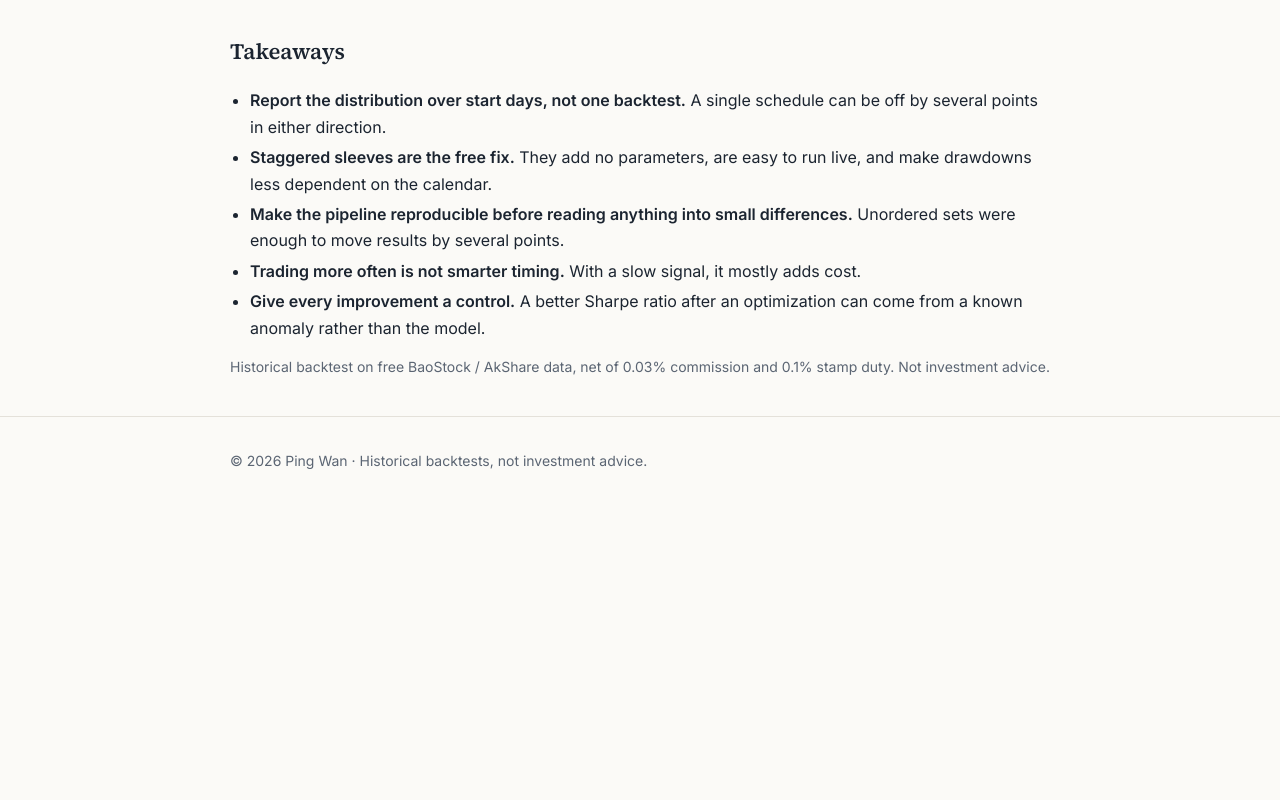
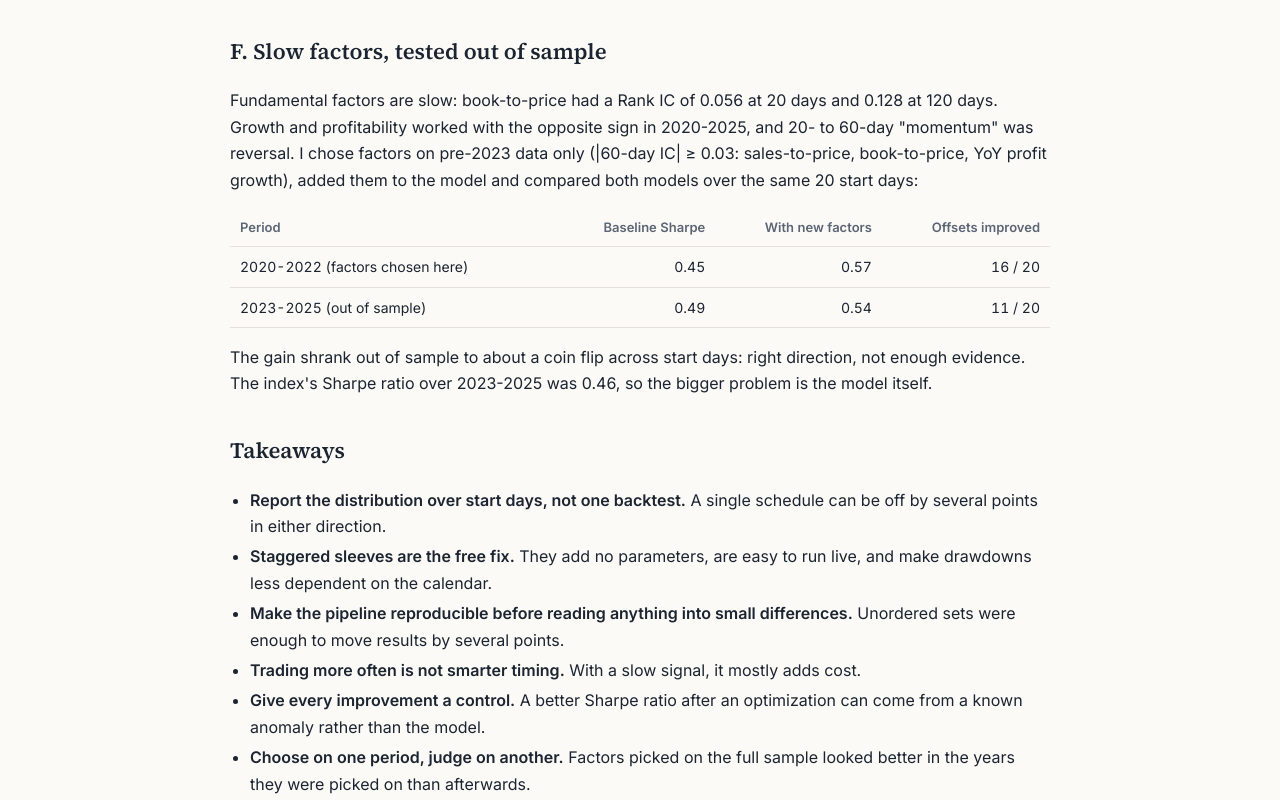
Before and after one commit to wwwppppinnewyork/wwwppppinnewyork.github.io, a plain HTML site: page projects/rebalance-timing.html in a window 1280 px wide. Shown: the part 3234-4034 px from the top of the page. Before the commit the page ends 3754 px from the top, so only its background shows below. Drawn offline with Linux system fonts and the light colour scheme.

Commit message:
Add slow-factor out-of-sample results to timing study
Co-Authored-By: Claude Opus 5.5 <noreply@anthropic.com>

```diff
--- a/projects/rebalance-timing.html
+++ b/projects/rebalance-timing.html
@@ -72,6 +72,15 @@
   </table></div>
   <p>The beta cap cut the drawdown by 11 points but left the Sharpe ratio unchanged. Minimizing beta raised it to 0.75, but the control that ignores the model does just as well. The gain is the low-beta anomaly, not my stock selection.</p>
 
+  <h2>F. Slow factors, tested out of sample</h2>
+  <p>Fundamental factors are slow: book-to-price had a Rank IC of 0.056 at 20 days and 0.128 at 120 days. Growth and profitability worked with the opposite sign in 2020-2025, and 20- to 60-day "momentum" was reversal. I chose factors on pre-2023 data only (|60-day IC| &ge; 0.03: sales-to-price, book-to-price, YoY profit growth), added them to the model and compared both models over the same 20 start days:</p>
+  <div class="table-wrap"><table>
+    <tr><th>Period</th><th class="num">Baseline Sharpe</th><th class="num">With new factors</th><th class="num">Offsets improved</th></tr>
+    <tr><td>2020-2022 (factors chosen here)</td><td class="num">0.45</td><td class="num">0.57</td><td class="num">16 / 20</td></tr>
+    <tr><td>2023-2025 (out of sample)</td><td class="num">0.49</td><td class="num">0.54</td><td class="num">11 / 20</td></tr>
+  </table></div>
+  <p>The gain shrank out of sample to about a coin flip across start days: right direction, not enough evidence. The index's Sharpe ratio over 2023-2025 was 0.46, so the bigger problem is the model itself.</p>
+
   <h2>Takeaways</h2>
   <ul class="tight">
     <li><strong>Report the distribution over start days, not one backtest.</strong> A single schedule can be off by several points in either direction.</li>
@@ -79,6 +88,7 @@
     <li><strong>Make the pipeline reproducible before reading anything into small differences.</strong> Unordered sets were enough to move results by several points.</li>
     <li><strong>Trading more often is not smarter timing.</strong> With a slow signal, it mostly adds cost.</li>
     <li><strong>Give every improvement a control.</strong> A better Sharpe ratio after an optimization can come from a known anomaly rather than the model.</li>
+    <li><strong>Choose on one period, judge on another.</strong> Factors picked on the full sample looked better in the years they were picked on than afterwards.</li>
   </ul>
   <p class="small muted">Historical backtest on free BaoStock / AkShare data, net of 0.03% commission and 0.1% stamp duty. Not investment advice.</p>
 </article>
```
